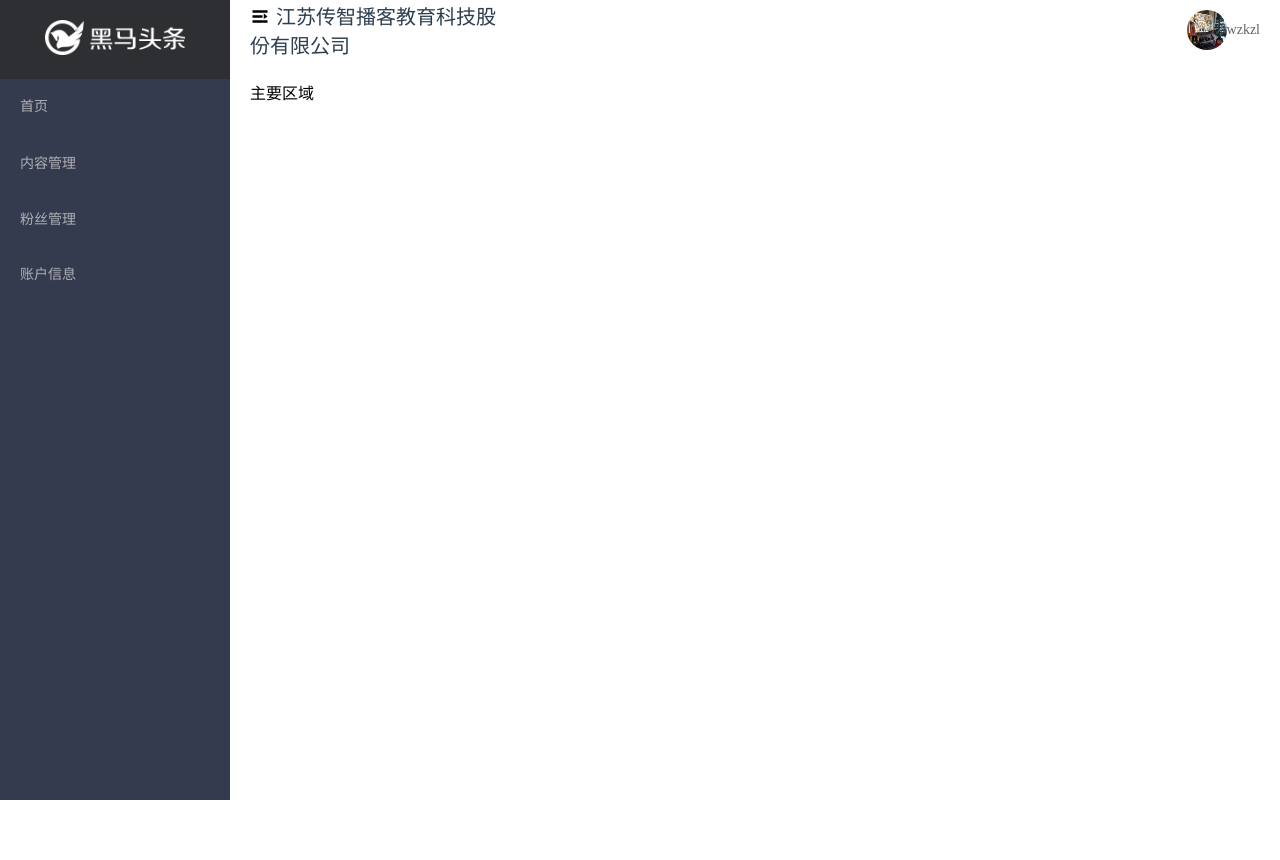
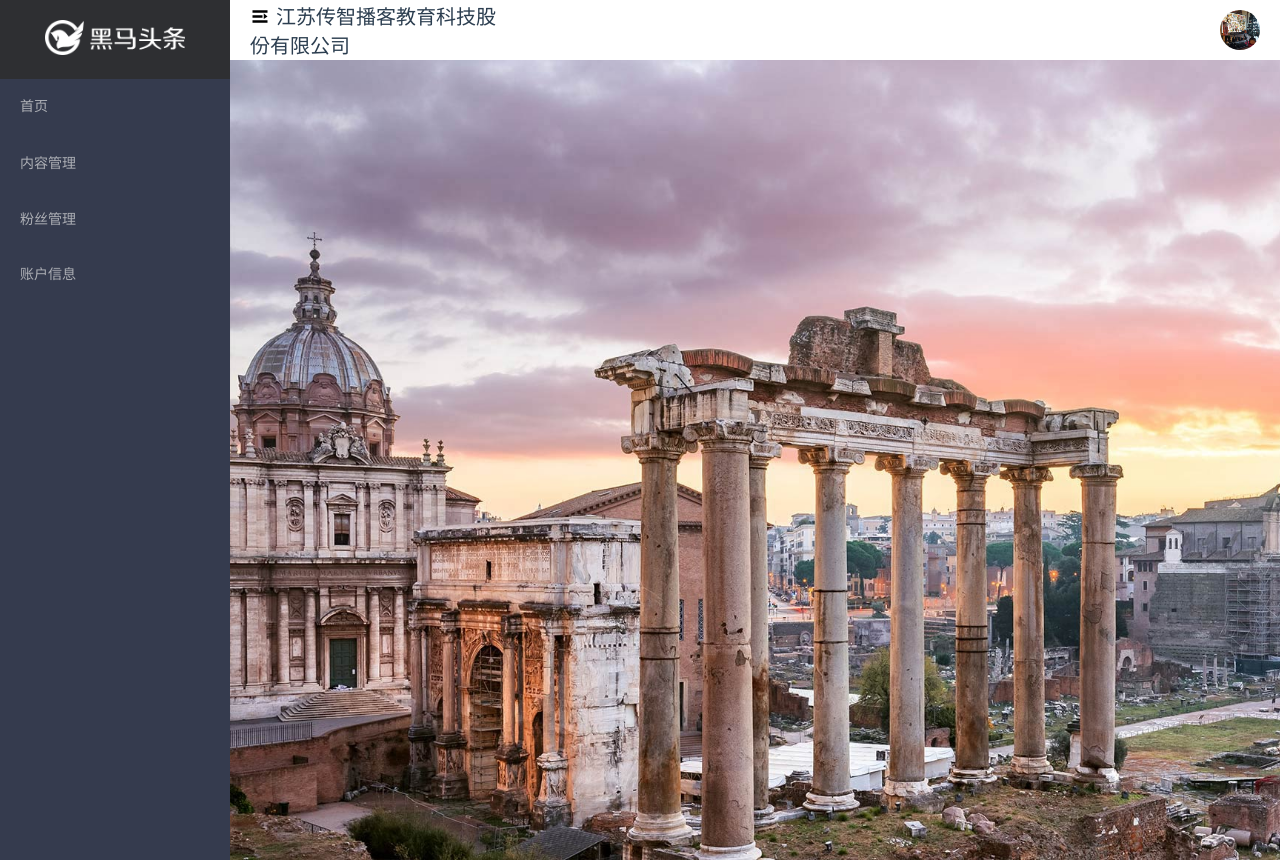
Before and after one commit to WZKZL/89heimmatoutiao, a Vue app: page /#/home in a window 1280 px wide. Before the commit the page ends 800 px from the top, so only its background shows below. Built offline with nearby package versions, Linux system fonts and the light colour scheme; no server answers; sample sign-in values are in the browser's storage.

Commit message:
导航守卫

```diff
--- a/src/App.vue
+++ b/src/App.vue
@@ -1,7 +1,6 @@
 <template>
   <div id="app">
-    <div id="nav">
-    </div>
+
     <router-view/>
   </div>
 </template>
--- a/src/components/Home/layout-aside.vue
+++ b/src/components/Home/layout-aside.vue
@@ -4,25 +4,26 @@
       <div class="title">
           <img src="../../assets/img/logo_admin.png" alt="">
       </div>
-      <el-menu style="width:321px" background-color="#353b4e" text-color="#adafb5" active-text-color="#ffd04b">
-      <!-- 导航组件 -->
-      <el-menu-item>
+      <!-- :router="true"  就是开启路由 -->
+      <el-menu :router="true"  style="width:321px" background-color="#353b4e" text-color="#adafb5" active-text-color="#ffd04b">
+      <!-- 导航组件 index作为跳转的地址 类似于router-link to -->
+      <el-menu-item index="/home">
           首页
       </el-menu-item>
       <el-submenu index="1">
           <!-- 放置 el-menu-item -->
           <span slot="title">内容管理</span>
-          <el-menu-item>发布文章</el-menu-item>
-          <el-menu-item>内容列表</el-menu-item>
-          <el-menu-item>评论列表</el-menu-item>
-          <el-menu-item>素材管理</el-menu-item>
+          <el-menu-item index="/home/publish">发布文章</el-menu-item>
+          <el-menu-item index="/home/articles">内容列表</el-menu-item>
+          <el-menu-item index="/home/comment">评论列表</el-menu-item>
+          <el-menu-item index="/home/material">素材管理</el-menu-item>
       </el-submenu>
-      <el-submenu index="1">
+      <el-submenu index="2">
           <span slot="title">粉丝管理</span>
-          <el-menu-item>图文数据</el-menu-item>
-          <el-menu-item>粉丝画像</el-menu-item>
-          <el-menu-item>粉丝概况</el-menu-item>
-          <el-menu-item>粉丝列表</el-menu-item>
+          <el-menu-item index="/home/picture">图文数据</el-menu-item>
+          <el-menu-item index="/home/fansinfo">粉丝画像</el-menu-item>
+          <el-menu-item index="/home/fanslife">粉丝概况</el-menu-item>
+          <el-menu-item index="/home/fanslist">粉丝列表</el-menu-item>
       </el-submenu>
       <el-menu-item>
           账户信息
@@ -40,6 +41,7 @@ export default {
 <style lang="less" scoped>
 .layout-aside{
     width: 230px;
+    overflow: hidden;
     .title{
         text-align: center;
         background-color: #2e2f32;
--- a/src/components/Home/layout-header.vue
+++ b/src/components/Home/layout-header.vue
@@ -9,15 +9,15 @@
 
          <el-col class="right" :span="4">
            <el-row type="flex" justify="end" align="middle">
-               <img src="../../assets/img/ba.jpg" alt="">
+               <img :src="userInfo.photo? userInfo.photo:defaultImg" alt="">
                <!-- 下拉菜单 -->
-               <el-dropdown>
-                   <span>wzkzl</span>
+               <el-dropdown @command="handle">
+                   <span>{{userInfo.name}}</span>
                    <!-- 下拉菜单  具名插槽 -->
                    <el-dropdown-menu slot="dropdown">
-                     <el-dropdown-item>个人信息</el-dropdown-item>
-                     <el-dropdown-item>Git地址</el-dropdown-item>
-                     <el-dropdown-item>退出</el-dropdown-item>
+                     <el-dropdown-item command="info">个人信息</el-dropdown-item>
+                     <el-dropdown-item command="git">Git地址</el-dropdown-item>
+                     <el-dropdown-item command="lgout">退出</el-dropdown-item>
                    </el-dropdown-menu>
                </el-dropdown>
            </el-row>
@@ -27,7 +27,38 @@
 
 <script>
 export default {
+  data () {
+    return {
+      userInfo: {
 
+      },
+      defaultImg: require('../../assets/img/ba.jpg') // 把地址换成变量
+    }
+  },
+  created () {
+    let token = window.localStorage.getItem('user-token')
+    // 查询数据
+    this.$axios({
+      url: '/user/profile',
+      headers: {
+        Authorization: `Bearer ${token}`
+      }
+    }).then(result => {
+      this.userInfo = result.data.data // 获取我用户的个人信息
+    })
+  },
+  methods: {
+    handle (commad) {
+      // 区分点击的菜单项
+      if (commad === 'lgout') {
+        // 退出
+        window.localStorage.removeItem('user-token') // 删除用户的令牌
+        this.$router.push('/login')
+      } else if (commad === 'git') {
+        window.location.href = 'https://github.com/WZKZL/89heimmatoutiao'
+      }
+    }
+  }
 }
 </script>
 
--- /dev/null
+++ b/src/components/index.js
@@ -0,0 +1,8 @@
+import LayoutAside from './Home/layout-aside.vue'
+import LayoutHeader from './Home/layout-header.vue'
+export default {
+  install (Vue) {
+    Vue.component('layout-aside', LayoutAside)
+    Vue.component('layout-header', LayoutHeader)
+  }
+}
--- a/src/main.js
+++ b/src/main.js
@@ -1,14 +1,17 @@
 import Vue from 'vue'
 import App from './App.vue'
+import './permision/index' // 路由守卫
 import router from './router'
 import ElementUl from 'element-ui' // 引入包
 import 'element-ui/lib/theme-chalk/index.css' // 引入element样式
 import './styles/index.less' // 引入初始化设置
 import axios from 'axios'
+import Component from './components/index' // 引入组件对象
 Vue.use(ElementUl) // 全局注册
 axios.defaults.baseURL = 'http://ttapi.research.itcast.cn/mp/v1_0'// 赋值给黑马默认的地址
 Vue.prototype.$axios = axios// 赋值给全局对象
 Vue.config.productionTip = false
+Vue.use(Component) // 注册全局组件对象 => 调用该对象中的一个install
 
 new Vue({
   router,
--- /dev/null
+++ b/src/permision/index.js
@@ -0,0 +1,19 @@
+// 权限拦截  导航守卫
+import router from '../router/index'
+//  全局前置守卫
+router.beforeEach(function (to, from, next) {
+// 拦截谁  判断拦截地址
+// 由于  某某框架升级了corejs版本  导致 字符串方式编译问题 判断 是否需要控制 先用不等于login来判断
+  if (to.path !== '/login') {
+  // 进行 权限判断  判断有无token 如果有就放过 没有就会到登录页
+    let token = window.localStorage.getItem('user-token')
+    if (token) {
+      // 直接放过
+      next()
+    } else {
+      next('/lgoin') // 如果没有token 就直接强制跳转到登录页
+    }
+  } else {
+    next() // 直接放行
+  }
+})
--- /dev/null
+++ b/src/views/home/home.vue
@@ -0,0 +1,20 @@
+<template>
+<!-- 二级组件的默认组件 -->
+  <div class="home">
+
+  </div>
+</template>
+
+<script>
+export default {
+
+}
+</script>
+
+<style lang='less' scoped>
+.home{
+    background-image: url('../../assets/img/bei.jpg');
+    height:100vh;
+    background-size:cover
+}
+</style>
--- a/src/views/home/index.vue
+++ b/src/views/home/index.vue
@@ -2,7 +2,7 @@
     <!-- 放置一个外层容器 -->
      <el-container>
       <!-- 左右布局 -->
-      <el-aside style="background-color:#353b4e; height:100vh;width:230px" >
+      <el-aside style="background-color:#353b4e; min-height:100vh;width:230px" >
         <layout-aside></layout-aside>
       </el-aside>
       <!-- 在放置一个container -->
@@ -12,8 +12,9 @@
        <!-- 头部组件 -->
        <layout-header></layout-header>
        </el-header>
-        <el-main>
-             主要区域
+        <el-main style="padding:0">
+             <!-- 二级路由容器 -->
+             <router-view></router-view>
         </el-main>
       </el-container>
      </el-container>
@@ -21,13 +22,8 @@
 
 <script>
 
-import layoutAside from '../../components/Home/layout-aside'
-import layoutHeader from '../../components/Home/layout-header'
 export default {
-  components: {
-    'layout-aside': layoutAside,
-    'layout-header': layoutHeader
-  }
+
 }
 </script>
 
```
Also changed, not shown: src/router/index.js (+6 -2 lines), src/assets/img/bei.jpg (added).
